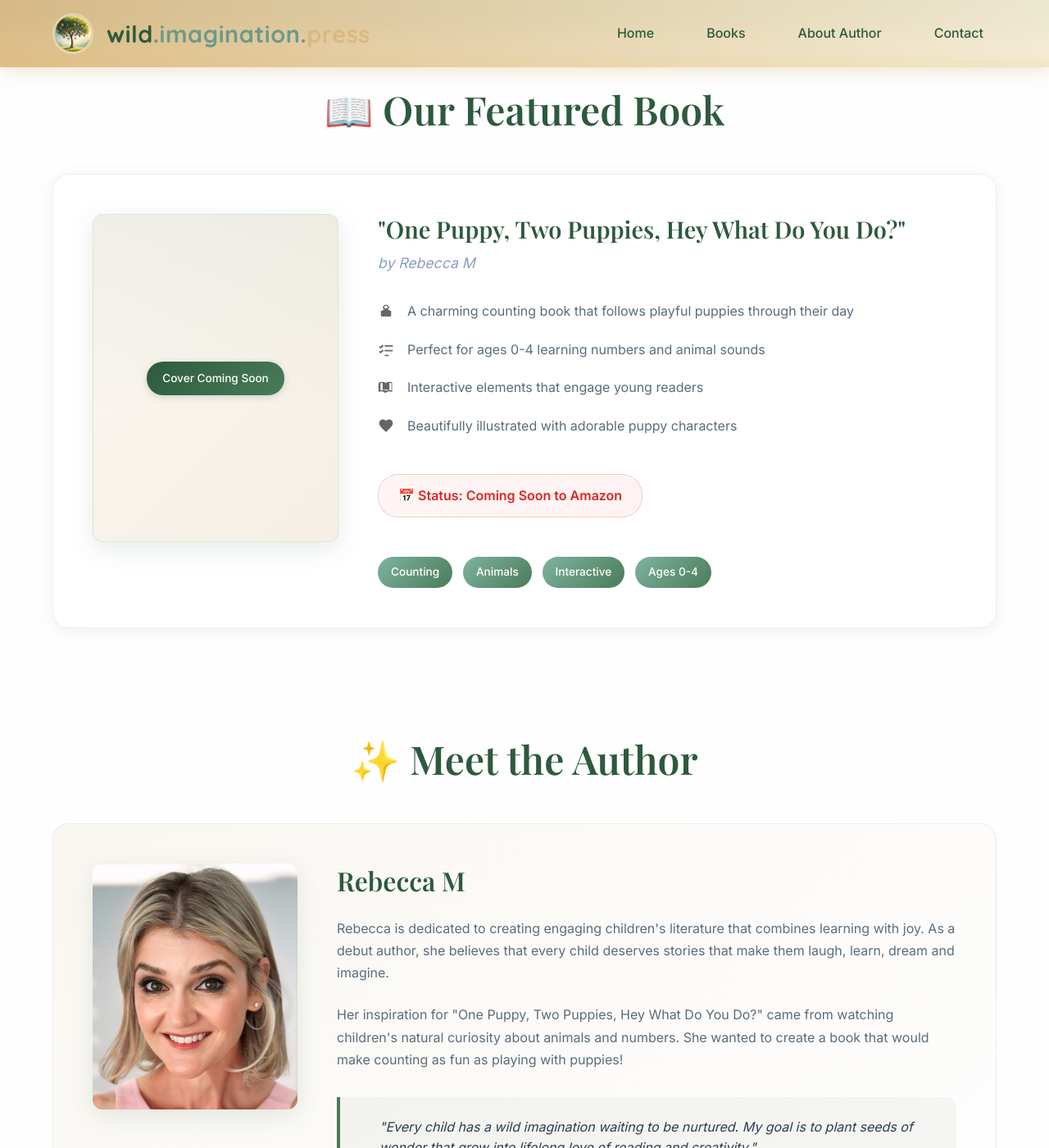
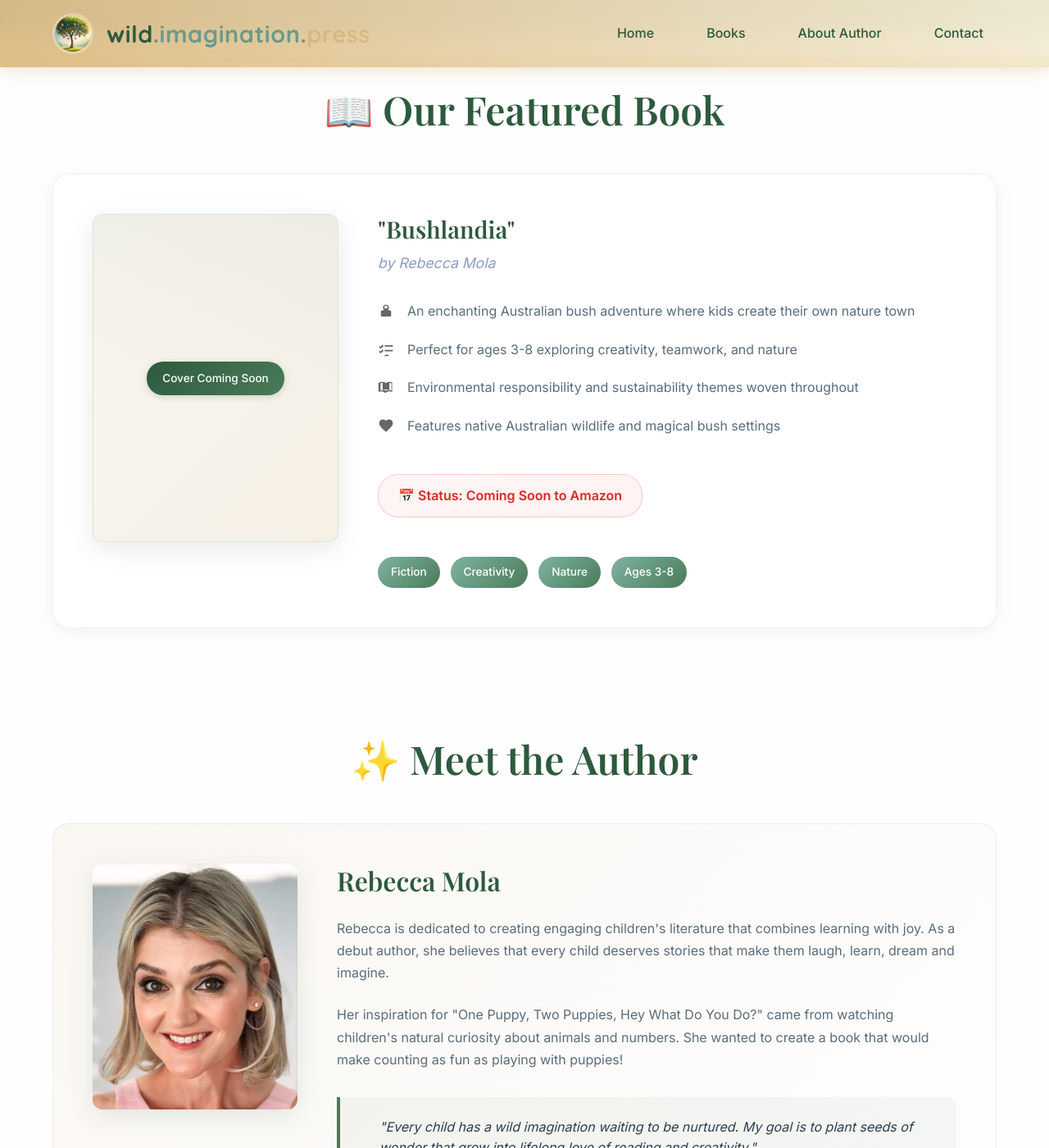
Before and after one commit to lichner/wildimaginationpress, a Jekyll site: the page built from index.html, in a window 1280 px wide and 1400 px high, scrolled down 1719 px. Shown: the whole window at 82% size. Built offline with Jekyll 4.4.1, drawn with Linux system fonts in a browser that asks for light colours; some of the changed text lies outside the part shown.

Commit message:
Bushlandia updates

```diff
--- a/_books/imagineif.html
+++ b/_books/imagineif.html
@@ -1,6 +1,6 @@
 ---
 title: "Imagine if...A Silly Animal Adventure"
-author: Rebecca M
+author: Rebecca Mola
 status: Coming Soon
 age_range: "2-6 years"
 category: "Fiction"
--- a/_books/one-puppy-two-puppies.html
+++ b/_books/one-puppy-two-puppies.html
@@ -1,6 +1,6 @@
 ---
 title: "One Puppy, Two Puppies, Hey What Do You Do?"
-author: Rebecca M
+author: Rebecca Mola
 status: Coming Soon
 age_range: "0-4 years"
 category: "Counting"
--- a/_config.yml
+++ b/_config.yml
@@ -20,7 +20,7 @@ social:
 
 # Author settings
 author:
-  name: Rebecca M
+  name: Rebecca Mola
   email: contact@wildimaginationpress.com
   twitter: wildimaginationpress
 
--- a/index.html
+++ b/index.html
@@ -13,7 +13,7 @@ layout: default
     <div class="coming-soon">
       <h2>Coming Soon!</h2>
       <h3>"One Puppy, Two Puppies, Hey What Do You Do?"</h3>
-      <p class="author-name">by Rebecca M</p>
+      <p class="author-name">by Rebecca Mola</p>
       <div class="book-description">
         <p>Does your little one love puppies and learning to count? This delightful book combines both in the most heartwarming way!</p>
         <p>Join ten playful puppies as they invite your child into their world of fun activities. From running in sunshine to digging in gardens, splashing in puddles to jumping for treats, each page brings new adventures and counting practice.</p>
@@ -21,7 +21,6 @@ layout: default
         <p>Perfect for bedtime cuddles, this book will have you and your child snuggling up together, just like the child and puppy in the story!</p>
       </div>
     </div>
-
     <a href="#contact" class="cta-button">🔔 Notify Me When Available</a>
   </div>
 </section>
@@ -31,18 +30,17 @@ layout: default
     <h2>📖 Our Featured Book</h2>
     <div class="book-card">
       <div class="book-cover">
-        <a href="./books/one-puppy-two-puppies/" class="book-cover-link">
+        <a href="./books/bushlandia/" class="book-cover-link">
           <div class="book-placeholder">
             <div class="book-placeholder-content">
-              <!-- <h4>"One Puppy, Two Puppies, Hey What Do You Do?"</h4> -->
               <div class="coming-soon-badge">Cover Coming Soon</div>
             </div>
           </div>
         </a>
       </div>
       <div class="book-info">
-        <h3><a href="./books/one-puppy-two-puppies/" class="book-title-link">"One Puppy, Two Puppies, Hey What Do You Do?"</a></h3>
-        <p class="author">by Rebecca M</p>
+        <h3><a href="./books/bushlandia/" class="book-title-link">"Bushlandia"</a></h3>
+        <p class="author">by Rebecca Mola</p>
         <div class="book-details">
           <div class="detail-item">
             <span class="icon">
@@ -50,7 +48,7 @@ layout: default
                 <path d="M4.5 12.75C4.5 12.75 6 10.5 12 10.5S19.5 12.75 19.5 12.75V18.75C19.5 19.58 18.83 20.25 18 20.25H6C5.17 20.25 4.5 19.58 4.5 18.75V12.75ZM12 3C13.5 3 14.91 3.84 15.66 5.13C16.07 5.82 16.5 6.75 16.5 7.5C16.5 9.16 15.16 10.5 13.5 10.5H10.5C8.84 10.5 7.5 9.16 7.5 7.5C7.5 6.75 7.93 5.82 8.34 5.13C9.09 3.84 10.5 3 12 3ZM12 4.5C11.17 4.5 10.41 4.96 9.91 5.75C9.66 6.19 9.5 6.75 9.5 7.5C9.5 8.05 9.95 8.5 10.5 8.5H13.5C14.05 8.5 14.5 8.05 14.5 7.5C14.5 6.75 14.34 6.19 14.09 5.75C13.59 4.96 12.83 4.5 12 4.5Z" fill="#666666"/>
               </svg>
             </span>
-            <span>A charming counting book that follows playful puppies through their day</span>
+            <span>An enchanting Australian bush adventure where kids create their own nature town</span>
           </div>
           <div class="detail-item">
             <span class="icon">
@@ -58,7 +56,7 @@ layout: default
                 <path d="M8.5 14.5L4 18L1.5 15.5L2.91 14.09L4 15.17L7.09 12.09L8.5 14.5ZM8.5 7.5L4 11L1.5 8.5L2.91 7.09L4 8.17L7.09 5.09L8.5 7.5ZM10 6V8H22V6H10ZM10 13V15H22V13H10ZM10 20V22H16V20H10Z" fill="#666666"/>
               </svg>
             </span>
-            <span>Perfect for ages 0-4 learning numbers and animal sounds</span>
+            <span>Perfect for ages 3-8 exploring creativity, teamwork, and nature</span>
           </div>
           <div class="detail-item">
             <span class="icon">
@@ -66,7 +64,7 @@ layout: default
                 <path d="M21 5C19.89 4.65 18.67 4.5 17.5 4.5C15.55 4.5 13.45 4.9 12 6C10.55 4.9 8.45 4.5 6.5 4.5C4.55 4.5 2.45 4.9 1 6V18.5C1 18.78 1.22 19 1.5 19C1.6 19 1.69 18.97 1.78 18.92C2.55 18.47 3.74 18.2 5 18.2C6.83 18.2 8.15 18.7 9 19.5C10.25 20.5 11.75 20.5 13 19.5C13.85 18.7 15.17 18.2 17 18.2C18.26 18.2 19.45 18.47 20.22 18.92C20.31 18.97 20.4 19 20.5 19C20.78 19 21 18.78 21 18.5V5ZM12 17.5C11.25 16.7 9.83 16.2 8 16.2C6.74 16.2 5.55 16.47 4.78 16.92C4.69 16.97 4.6 17 4.5 17C4.22 17 4 16.78 4 16.5V7C4 6.45 4.45 6 5 6C5.74 6 6.45 6.2 7 6.5V16C7.85 15.7 8.83 15.5 10 15.5C10.83 15.5 11.5 15.7 12 16V17.5ZM20 16.5C20 16.78 19.78 17 19.5 17C19.4 17 19.31 16.97 19.22 16.92C18.45 16.47 17.26 16.2 16 16.2C14.17 16.2 12.75 16.7 12 17.5V16C12.5 15.7 13.17 15.5 14 15.5C15.17 15.5 16.15 15.7 17 16V6.5C17.55 6.2 18.26 6 19 6C19.55 6 20 6.45 20 7V16.5Z" fill="#666666"/>
               </svg>
             </span>
-            <span>Interactive elements that engage young readers</span>
+            <span>Environmental responsibility and sustainability themes woven throughout</span>
           </div>
           <div class="detail-item">
             <span class="icon">
@@ -74,15 +72,15 @@ layout: default
                 <path d="M12 21.35L10.55 20.03C5.4 15.36 2 12.28 2 8.5C2 5.42 4.42 3 7.5 3C9.24 3 10.91 3.81 12 5.09C13.09 3.81 14.76 3 16.5 3C19.58 3 22 5.42 22 8.5C22 12.28 18.6 15.36 13.45 20.04L12 21.35Z" fill="#666666"/>
               </svg>
             </span>
-            <span>Beautifully illustrated with adorable puppy characters</span>
+            <span>Features native Australian wildlife and magical bush settings</span>
           </div>
         </div>
         <p class="status">📅 Status: Coming Soon to Amazon</p>
         <div class="book-features">
-          <span class="feature-tag">Counting</span>
-          <span class="feature-tag">Animals</span>
-          <span class="feature-tag">Interactive</span>
-          <span class="feature-tag">Ages 0-4</span>
+          <span class="feature-tag">Fiction</span>
+          <span class="feature-tag">Creativity</span>
+          <span class="feature-tag">Nature</span>
+          <span class="feature-tag">Ages 3-8</span>
         </div>
       </div>
     </div>
@@ -94,15 +92,15 @@ layout: default
     <h2>✨ Meet the Author</h2>
     <div class="author-card">
       <div class="author-image">
-        <img src="{{ '/assets/images/rebecca.jpeg' | relative_url }}" alt="Author Rebecca M" loading="lazy">
+        <img src="{{ '/assets/images/rebecca.jpeg' | relative_url }}" alt="Author Rebecca Mola" loading="lazy">
       </div>
       <div class="author-info">
-        <h3>Rebecca M</h3>
+        <h3>Rebecca Mola</h3>
         <p>Rebecca is dedicated to creating engaging children's literature that combines learning with joy. As a debut author, she believes that every child deserves stories that make them laugh, learn, dream and imagine.</p>
         <p>Her inspiration for "One Puppy, Two Puppies, Hey What Do You Do?" came from watching children's natural curiosity about animals and numbers. She wanted to create a book that would make counting as fun as playing with puppies!</p>
         <blockquote>
           "Every child has a wild imagination waiting to be nurtured. My goal is to plant seeds of wonder that grow into lifelong love of reading and creativity."
-          <cite>- Rebecca M</cite>
+          <cite>- Rebecca Mola</cite>
         </blockquote>
       </div>
     </div>
```
Also changed, not shown: _books/bushlandia.html (+15 -2 lines), 2 other files.
